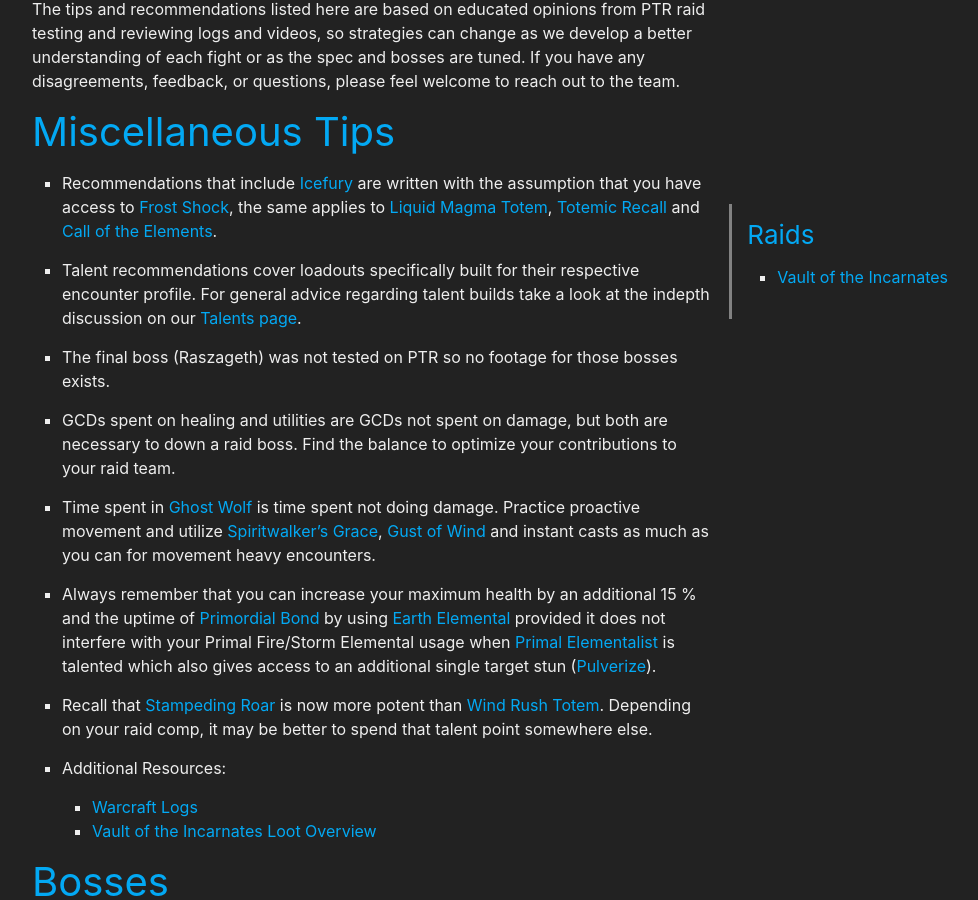
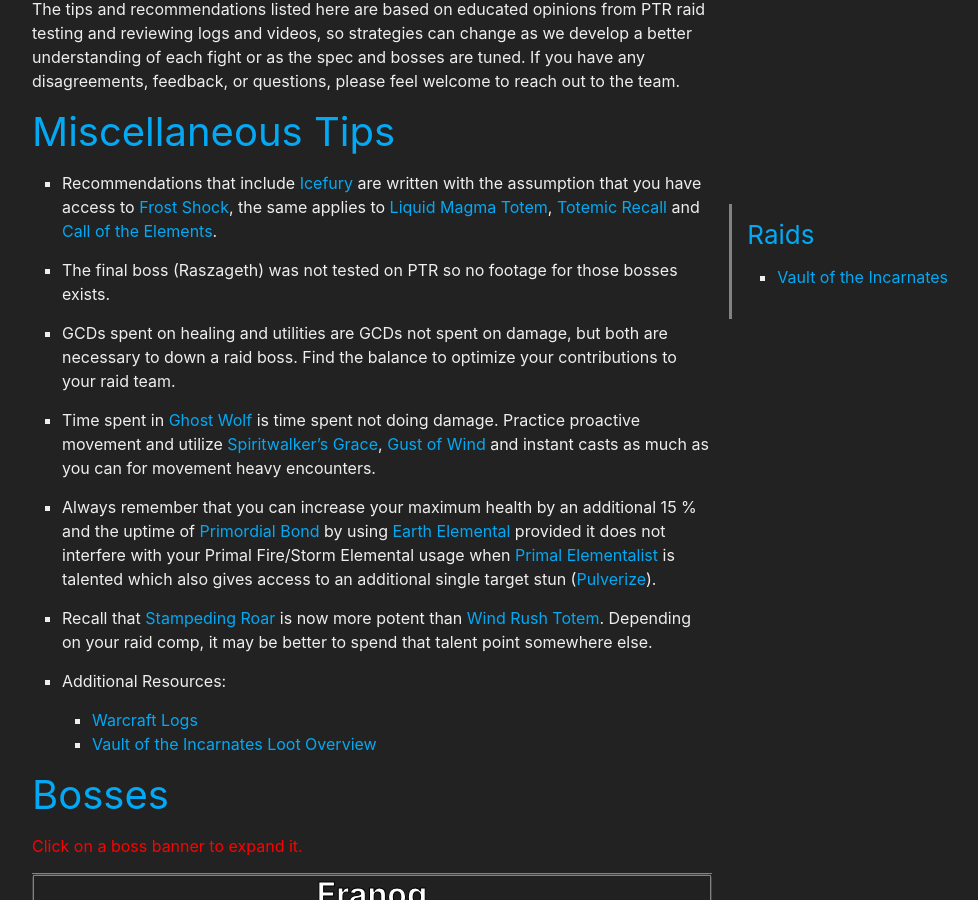
Before and after one commit to stormearthandlava/stormearthandlava.github.io, a Jekyll site: the page built from guide/raids/vault.md, in a window 1280 px wide and 900 px high, scrolled down 516 px. Shown: the whole window, without its empty margins (268-1246 px from the left). Built offline with Jekyll 4.4.1, drawn with Linux system fonts in a browser that asks for light colours; a script that is not in the unit is left out.

Commit message:
Update vault.md

```diff
--- a/guide/raids/vault.md
+++ b/guide/raids/vault.md
@@ -23,8 +23,6 @@
 
 # Miscellaneous Tips
 - Recommendations that include {{ site.data.talent.if }} are written with the assumption that you have access to {{ site.data.spell.frs }}, the same applies to {{ site.data.talent.lmt }}, {{ site.data.talent.totemic_recall }} and {{ site.data.talent.call_of_the_elements }}.
-
-- Talent recommendations cover loadouts specifically built for their respective encounter profile. For general advice regarding talent builds take a look at the indepth discussion on our [Talents page](https://stormearthandlava.com/guide/general/talents.html).
 
 - The final boss (Raszageth) was not tested on PTR so no footage for those bosses exists.
 
```
